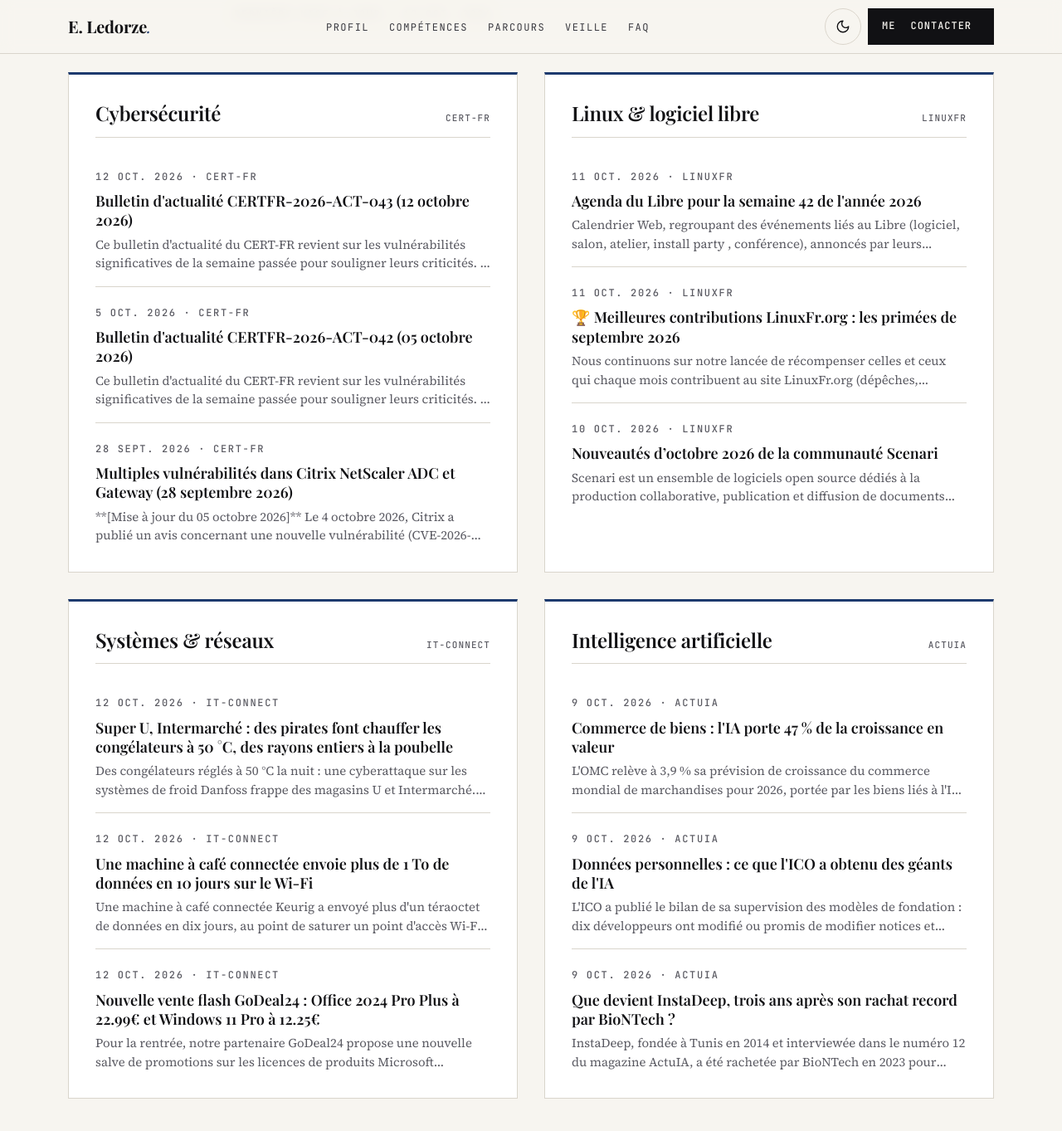
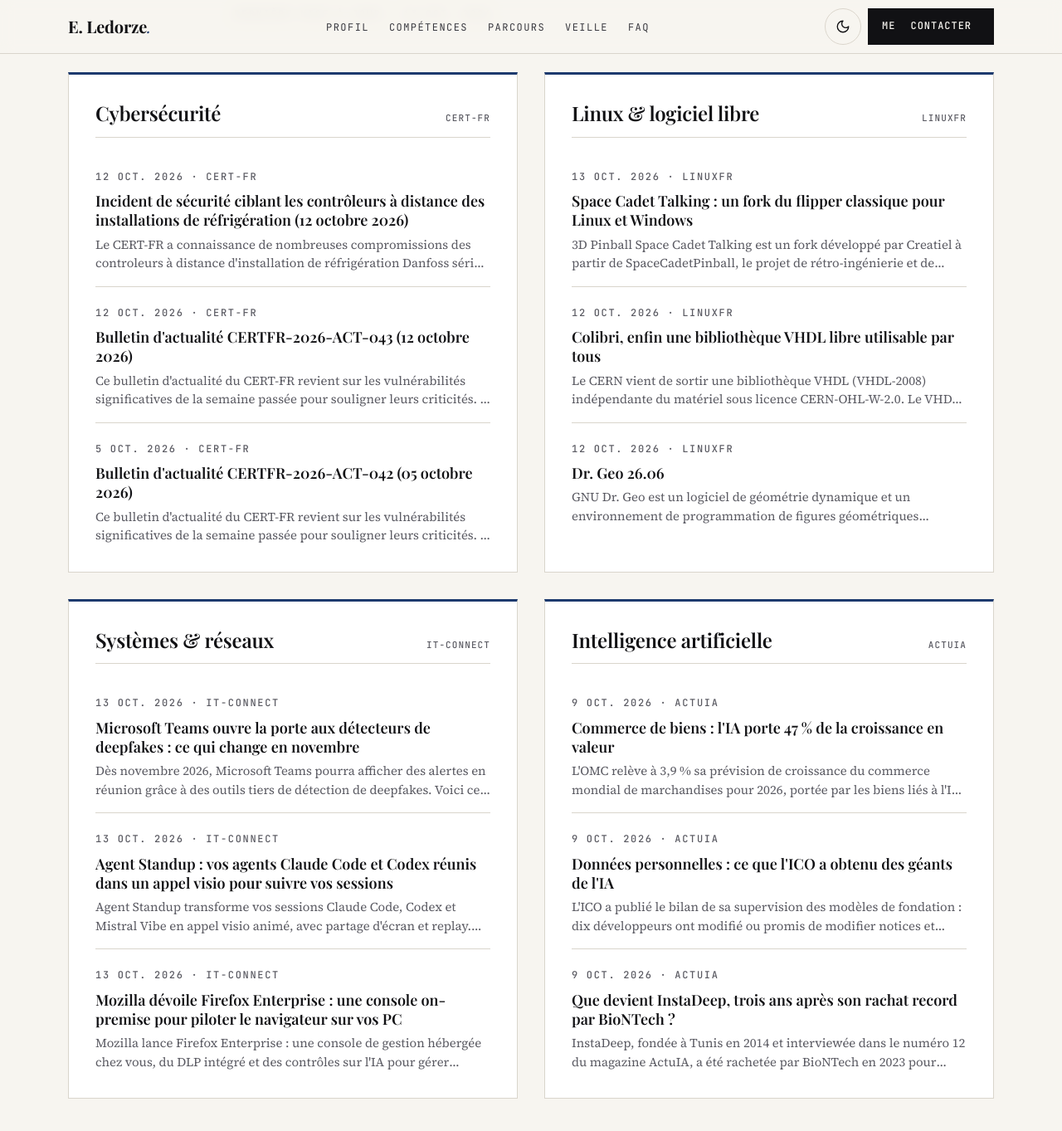
Before and after one commit to TheDringe54-lab/TheDringe54-lab.github.io, a Jekyll site: the page built from index.html, in a window 1280 px wide and 1400 px high, scrolled down 4337 px. Shown: the top 1363 px of the window at 83% size. Built offline with Jekyll 4.4.1, drawn with Linux system fonts in a browser that asks for light colours.

Commit message:
Veille techno : mise à jour automatique

```diff
--- a/_data/veille.json
+++ b/_data/veille.json
@@ -1,11 +1,18 @@
 {
-  "mise_a_jour": "2026-10-12",
+  "mise_a_jour": "2026-10-13",
   "themes": [
     {
       "id": "cyber",
       "titre": "Cybersécurité",
       "titre_en": "Cybersecurity",
       "articles": [
+        {
+          "titre": "Incident de sécurité ciblant les contrôleurs à distance des installations de réfrigération (12 octobre 2026)",
+          "lien": "https://www.cert.ssi.gouv.fr/alerte/CERTFR-2026-ALE-012/",
+          "source": "CERT-FR",
+          "date": "2026-10-12",
+          "resume": "Le CERT-FR a connaissance de nombreuses compromissions des controleurs à distance d'installation de réfrigération Danfoss série AK-SM, AK-SC ainsi que Copeland…"
+        },
         {
           "titre": "Bulletin d'actualité CERTFR-2026-ACT-043 (12 octobre 2026)",
           "lien": "https://www.cert.ssi.gouv.fr/actualite/CERTFR-2026-ACT-043/",
@@ -19,13 +26,6 @@
           "source": "CERT-FR",
           "date": "2026-10-05",
           "resume": "Ce bulletin d'actualité du CERT-FR revient sur les vulnérabilités significatives de la semaine passée pour souligner leurs criticités. Il ne remplace pas…"
-        },
-        {
-          "titre": "Multiples vulnérabilités dans Citrix NetScaler ADC et Gateway (28 septembre 2026)",
-          "lien": "https://www.cert.ssi.gouv.fr/alerte/CERTFR-2026-ALE-011/",
-          "source": "CERT-FR",
-          "date": "2026-09-28",
-          "resume": "**[Mise à jour du 05 octobre 2026]** Le 4 octobre 2026, Citrix a publié un avis concernant une nouvelle vulnérabilité (CVE-2026-88779) permettant un déni de…"
         }
       ]
     },
@@ -35,25 +35,25 @@
       "titre_en": "Linux & open source",
       "articles": [
         {
-          "titre": "Agenda du Libre pour la semaine 42 de l'année 2026",
-          "lien": "https://linuxfr.org/news/agenda-du-libre-pour-la-semaine-42-de-l-annee-2026",
+          "titre": "Space Cadet Talking : un fork du flipper classique pour Linux et Windows",
+          "lien": "https://linuxfr.org/news/space-cadet-talking-un-fork-du-flipper-classique-pour-linux-et-windows",
           "source": "LinuxFR",
-          "date": "2026-10-11",
-          "resume": "Calendrier Web, regroupant des événements liés au Libre (logiciel, salon, atelier, install party , conférence), annoncés par leurs organisateurs. Voici un…"
+          "date": "2026-10-13",
+          "resume": "3D Pinball Space Cadet Talking est un fork développé par Creatiel à partir de SpaceCadetPinball, le projet de rétro-ingénierie et de portage d’Andrey…"
         },
         {
-          "titre": "🏆 Meilleures contributions LinuxFr.org : les primées de septembre 2026",
-          "lien": "https://linuxfr.org/news/meilleures-contributions-linuxfr-org-les-primees-de-septembre-2026",
+          "titre": "Colibri, enfin une bibliothèque VHDL libre utilisable par tous",
+          "lien": "https://linuxfr.org/news/colibri-enfin-une-bibliotheque-vhdl-libre-utilisable-par-tous",
           "source": "LinuxFR",
-          "date": "2026-10-11",
-          "resume": "Nous continuons sur notre lancée de récompenser celles et ceux qui chaque mois contribuent au site LinuxFr.org (dépêches, commentaires, logo, journaux…"
+          "date": "2026-10-12",
+          "resume": "Le CERN vient de sortir une bibliothèque VHDL (VHDL-2008) indépendante du matériel sous licence CERN-OHL-W-2.0. Le VHDL est le langage de description matériel…"
         },
         {
-          "titre": "Nouveautés d’octobre 2026 de la communauté Scenari",
-          "lien": "https://linuxfr.org/news/nouveautes-d-octobre-2026-de-la-communaute-scenari",
+          "titre": "Dr. Geo 26.06",
+          "lien": "https://linuxfr.org/news/dr-geo-26-06",
           "source": "LinuxFR",
-          "date": "2026-10-10",
-          "resume": "Scenari est un ensemble de logiciels open source dédiés à la production collaborative, publication et diffusion de documents multi-support . Vous rédigez une…"
+          "date": "2026-10-12",
+          "resume": "GNU Dr. Geo est un logiciel de géométrie dynamique et un environnement de programmation de figures géométriques interactives, adapté pour les élèves du collège…"
         }
       ]
     },
@@ -63,25 +63,25 @@
       "titre_en": "Systems & networks",
       "articles": [
         {
-          "titre": "Super U, Intermarché : des pirates font chauffer les congélateurs à 50 °C, des rayons entiers à la poubelle",
-          "lien": "https://www.it-connect.fr/cyberattaque-supermarches-froid-danfoss/",
+          "titre": "Microsoft Teams ouvre la porte aux détecteurs de deepfakes : ce qui change en novembre",
+          "lien": "https://www.it-connect.fr/microsoft-teams-ouvre-la-porte-aux-detecteurs-de-deepfakes-ce-qui-change-en-novembre/",
           "source": "IT-Connect",
-          "date": "2026-10-12",
-          "resume": "Des congélateurs réglés à 50 °C la nuit : une cyberattaque sur les systèmes de froid Danfoss frappe des magasins U et Intermarché. Voici ce que l'on sait. Le…"
+          "date": "2026-10-13",
+          "resume": "Dès novembre 2026, Microsoft Teams pourra afficher des alertes en réunion grâce à des outils tiers de détection de deepfakes. Voici ce qui va changer. Le post…"
         },
         {
-          "titre": "Une machine à café connectée envoie plus de 1 To de données en 10 jours sur le Wi-Fi",
-          "lien": "https://www.it-connect.fr/machine-cafe-keurig-1-to-donnees-10-jours/",
+          "titre": "Agent Standup : vos agents Claude Code et Codex réunis dans un appel visio pour suivre vos sessions",
+          "lien": "https://www.it-connect.fr/agent-standup-agents-ia-appel-visio/",
           "source": "IT-Connect",
-          "date": "2026-10-12",
-          "resume": "Une machine à café connectée Keurig a envoyé plus d'un téraoctet de données en dix jours, au point de saturer un point d'accès Wi-Fi. Le post Une machine à…"
+          "date": "2026-10-13",
+          "resume": "Agent Standup transforme vos sessions Claude Code, Codex et Mistral Vibe en appel visio animé, avec partage d'écran et replay. Gratuit, open source et local…"
         },
         {
-          "titre": "Nouvelle vente flash GoDeal24 : Office 2024 Pro Plus à 22.99€ et Windows 11 Pro à 12.25€",
-          "lien": "https://www.it-connect.fr/bon-plan-les-licences-office-2021-et-windows-11-en-promotion/",
+          "titre": "Mozilla dévoile Firefox Enterprise : une console on-premise pour piloter le navigateur sur vos PC",
+          "lien": "https://www.it-connect.fr/firefox-enterprise-console-mozilla/",
           "source": "IT-Connect",
-          "date": "2026-10-12",
-          "resume": "Pour la rentrée, notre partenaire GoDeal24 propose une nouvelle salve de promotions sur les licences de produits Microsoft (Windows, Office, etc.) et d'autres…"
+          "date": "2026-10-13",
+          "resume": "Mozilla lance Firefox Enterprise : une console de gestion hébergée chez vous, du DLP intégré et des contrôles sur l'IA pour gérer Firefox à l'échelle d'un…"
         }
       ]
     },
```
